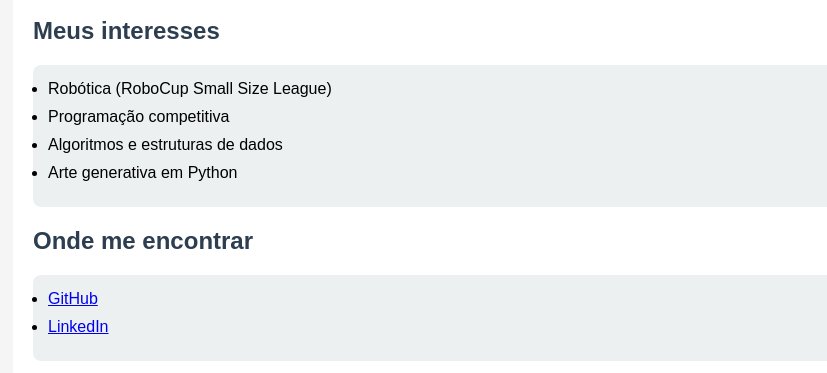
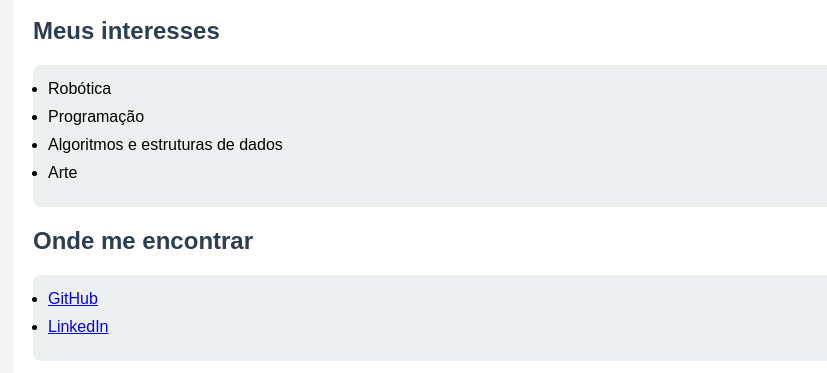
Before and after one commit to Brendagnasc/Brendagnasc.github.io, a plain HTML site: page index.html in a window 1280 px wide. Shown: the part 343-716 px from the top of the page, without its empty margins (27-854 px from the left). Drawn offline with Linux system fonts and the light colour scheme.

Commit message:
Atualizando interesses

```diff
--- a/index.html
+++ b/index.html
@@ -15,10 +15,10 @@
 
         <h2 class="subtitulo">Meus interesses</h2>
         <ul class="lista">
-            <li>Robótica (RoboCup Small Size League)</li>
-            <li>Programação competitiva</li>
+            <li>Robótica</li>
+            <li>Programação</li>
             <li>Algoritmos e estruturas de dados</li>
-            <li>Arte generativa em Python</li>
+            <li>Arte</li>
         </ul>
 
         <h2 class="subtitulo">Onde me encontrar</h2>
```
